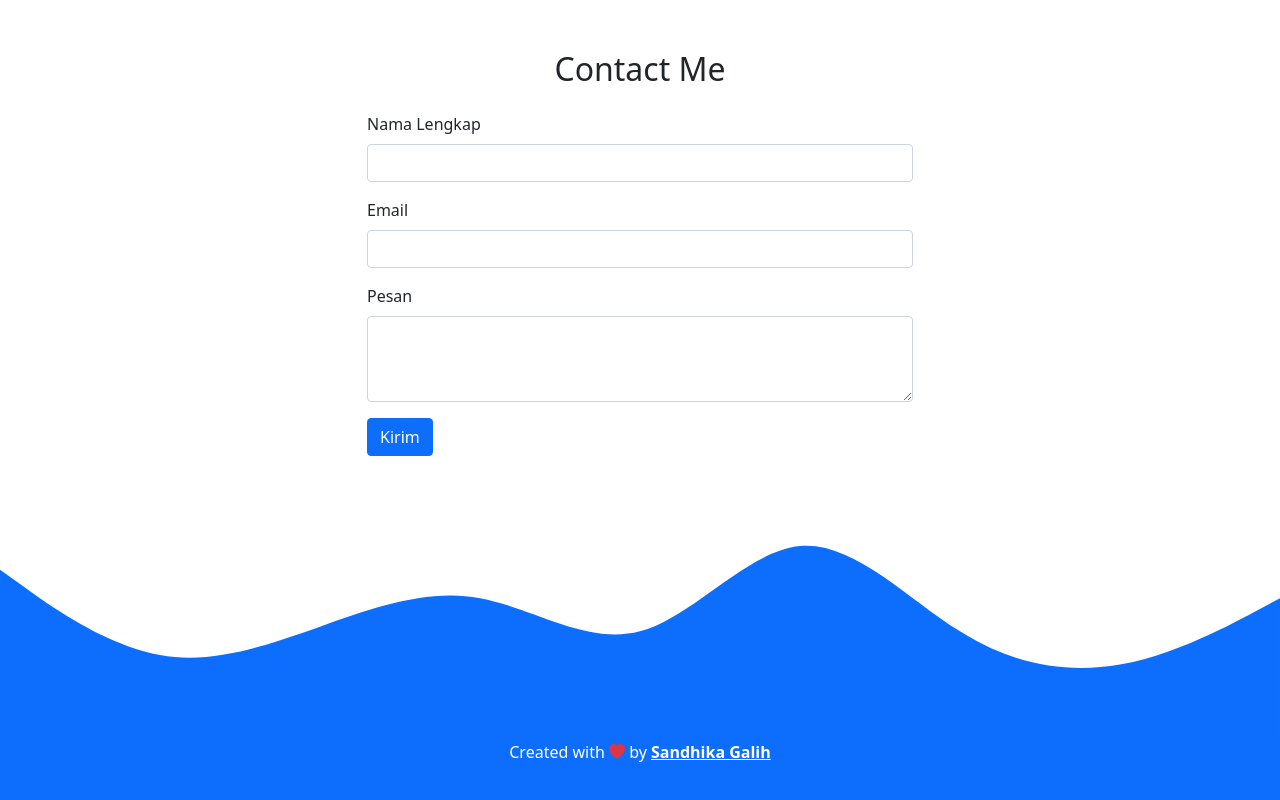
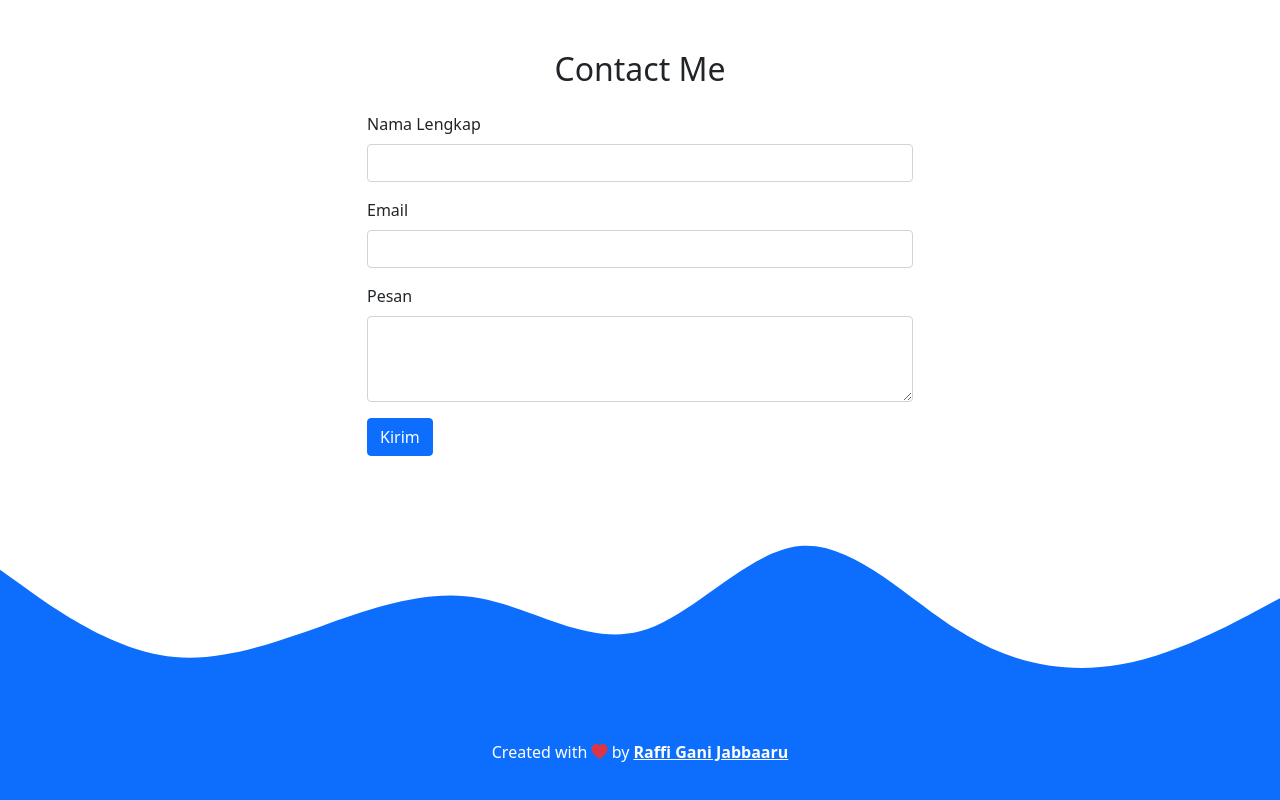
Before and after one commit to Aru160709/Aru160709.github.io, a plain HTML site: page index.html in a window 1280 px wide. Shown: the part 2668-3468 px from the top of the page. Drawn offline with nearby package versions, Linux system fonts and the light colour scheme.

Commit message:
ganti instagram

```diff
--- a/index.html
+++ b/index.html
@@ -211,7 +211,7 @@
 
     <!-- Footer -->
     <footer class="bg-primary text-white text-center pb-5">
-      <p>Created with <i class="bi bi-heart-fill text-danger"></i> by <a href="https://www.instagram.com/sandhikagalih/" class="text-white fw-bold">Sandhika Galih</a></p>
+      <p>Created with <i class="bi bi-heart-fill text-danger"></i> by <a href="https://www.instagram.com/raffi_jabbaaru?igsh=Z2traDRkMzZ1ZmR0" class="text-white fw-bold">Raffi Gani Jabbaaru</a></p>
     </footer>
     <!-- Akhir Footer -->
 
```
